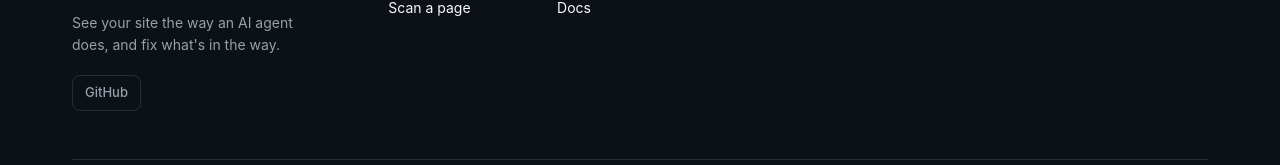
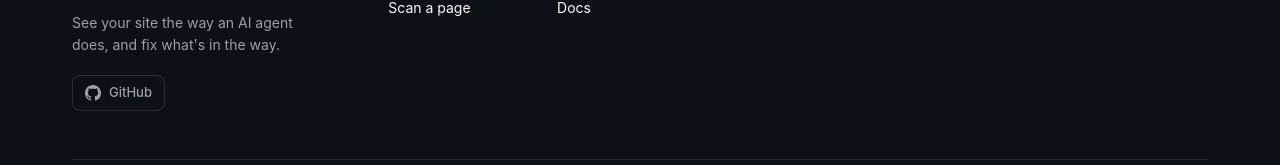
Before and after one commit to Tibz-Dankan/optiki, a React (Vite) app in the folder client/: page /scan in a window 1280 px wide. Shown: the part 632-797 px from the top of the page. Built offline with nearby package versions, Linux system fonts and the light colour scheme; no server answers.

Commit message:
feat: add github icon besides the github button in the footer

```diff
--- a/client/src/modules/home/layout/home-layout.tsx
+++ b/client/src/modules/home/layout/home-layout.tsx
@@ -5,6 +5,7 @@
 import { cn } from '@utils/classname'
 import { AppLogo } from '@shared/ui/app-logo'
 import { Button } from '@shared/ui/button'
+import { GitHubIcon } from '@shared/ui/github-icon'
 import { ThemeSwitch } from '@shared/ui/theme-switch'
 
 // TODO: point Docs at the docs page once it exists.
@@ -161,8 +162,9 @@
               </p>
               <a
                 href={githubHref}
-                className='mt-1 inline-flex h-9 items-center self-start rounded-lg border border-border px-3 text-[13px] font-medium text-muted-foreground transition-colors hover:border-input hover:bg-muted/60 hover:text-foreground'
+                className='mt-1 inline-flex h-9 items-center gap-2 self-start rounded-lg border border-border px-3 text-[13px] font-medium text-muted-foreground transition-colors hover:border-input hover:bg-muted/60 hover:text-foreground'
               >
+                <GitHubIcon />
                 GitHub
               </a>
             </div>
--- /dev/null
+++ b/client/src/modules/shared/ui/github-icon.tsx
@@ -0,0 +1,18 @@
+import { cn } from '@utils/classname'
+
+export const GitHubIcon: React.FC<React.ComponentProps<'svg'>> = ({
+  className,
+  ...props
+}) => {
+  return (
+    <svg
+      viewBox='0 0 16 16'
+      fill='currentColor'
+      aria-hidden
+      className={cn('size-4 shrink-0', className)}
+      {...props}
+    >
+      <path d='M8 0c4.42 0 8 3.58 8 8a8.013 8.013 0 0 1-5.45 7.59c-.4.08-.55-.17-.55-.38 0-.27.01-1.13.01-2.2 0-.75-.25-1.23-.54-1.48 1.78-.2 3.65-.88 3.65-3.95 0-.88-.31-1.59-.82-2.15.08-.2.36-1.02-.08-2.12 0 0-.67-.22-2.2.82-.64-.18-1.32-.27-2-.27-.68 0-1.36.09-2 .27-1.53-1.03-2.2-.82-2.2-.82-.44 1.1-.16 1.92-.08 2.12-.51.56-.82 1.28-.82 2.15 0 3.06 1.86 3.75 3.64 3.95-.23.2-.44.55-.51 1.07-.46.21-1.61.55-2.33-.66-.15-.24-.6-.83-1.23-.82-.67.01-.27.38.01.53.34.19.73.9.82 1.13.16.45.68 1.31 2.69.94 0 .67.01 1.3.01 1.49 0 .21-.15.45-.55.38A7.995 7.995 0 0 1 0 8c0-4.42 3.58-8 8-8Z' />
+    </svg>
+  )
+}
```
